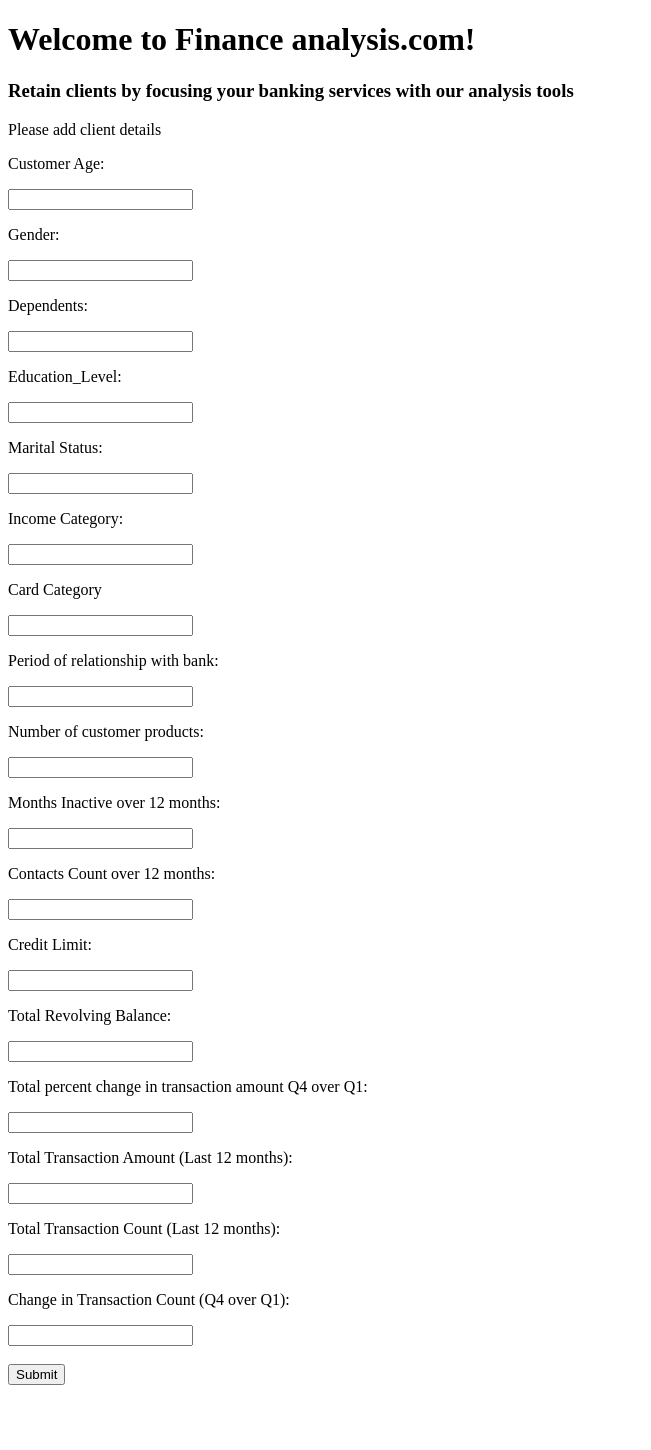
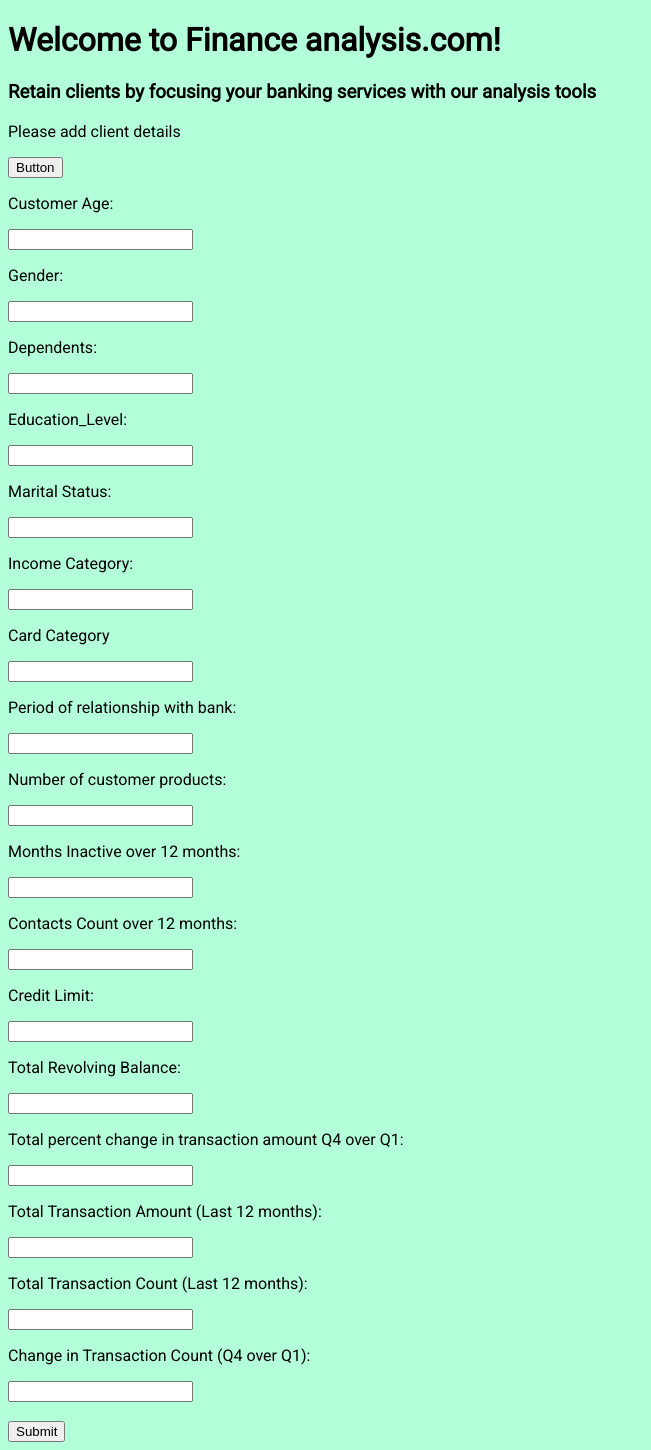
Before and after one commit to ym98274/ml_one, a Django app: page / in a window 1280 px wide. Shown: the whole page, without its empty margins (0-651 px from the left). Before the commit the page ends 1385 px from the top, so only its background shows below. Run offline with Django 4.2, Linux system fonts and the light colour scheme.

Commit message:
Added and integrated CSS and JS into index.html

```diff
--- a/ml_one/settings.py
+++ b/ml_one/settings.py
@@ -25,7 +25,7 @@
 # SECURITY WARNING: don't run with debug turned on in production!
 DEBUG = True
 
-ALLOWED_HOSTS = []
+ALLOWED_HOSTS = ['18.130.251.1']
 
 
 # Application definition
@@ -114,8 +114,10 @@
 
 # Static files (CSS, JavaScript, Images)
 # https://docs.djangoproject.com/en/4.0/howto/static-files/
+import os.path
+STATIC_URL = '/static/'
+STATICFILES_DIRS = (os.path.join('static'),)
 
-STATIC_URL = 'static/'
 
 # Default primary key field type
 # https://docs.djangoproject.com/en/4.0/ref/settings/#default-auto-field
--- /dev/null
+++ b/static/main.js
@@ -0,0 +1,3 @@
+function clicked() {
+    alert("Javascript working")
+}
--- /dev/null
+++ b/static/style.css
@@ -0,0 +1,6 @@
+@import url('https://fonts.googleapis.com/css2?family=Open+Sans&family=Roboto&display=swap');
+
+body {
+    background-color: #b3ffda;
+    font-family:'Roboto', sans-serif ;
+}
--- a/templates/index.html
+++ b/templates/index.html
@@ -5,6 +5,8 @@
     <meta http-equiv="X-UA-Compatible" content="IE=edge">
     <meta name="viewport" content="width=device-width, initial-scale=1.0">
     <title>Finance analysis.com</title>
+    {% load static %}
+    <link rel="stylesheet" href="{% static 'style.css' %}">
 </head>
 <body>
     <h1>Welcome to Finance analysis.com!</h1>
@@ -12,6 +14,7 @@
 
 
     <p>Please add client details </p>
+    <button type="button" onclick="clicked()">Button</button>
 
     <form action= {%url 'result' %}>
 
@@ -57,7 +60,7 @@
 
 
 
-
+<script type="text/javascript" src="{% static 'main.js' %}"></script>
 
 
 </body>
```
